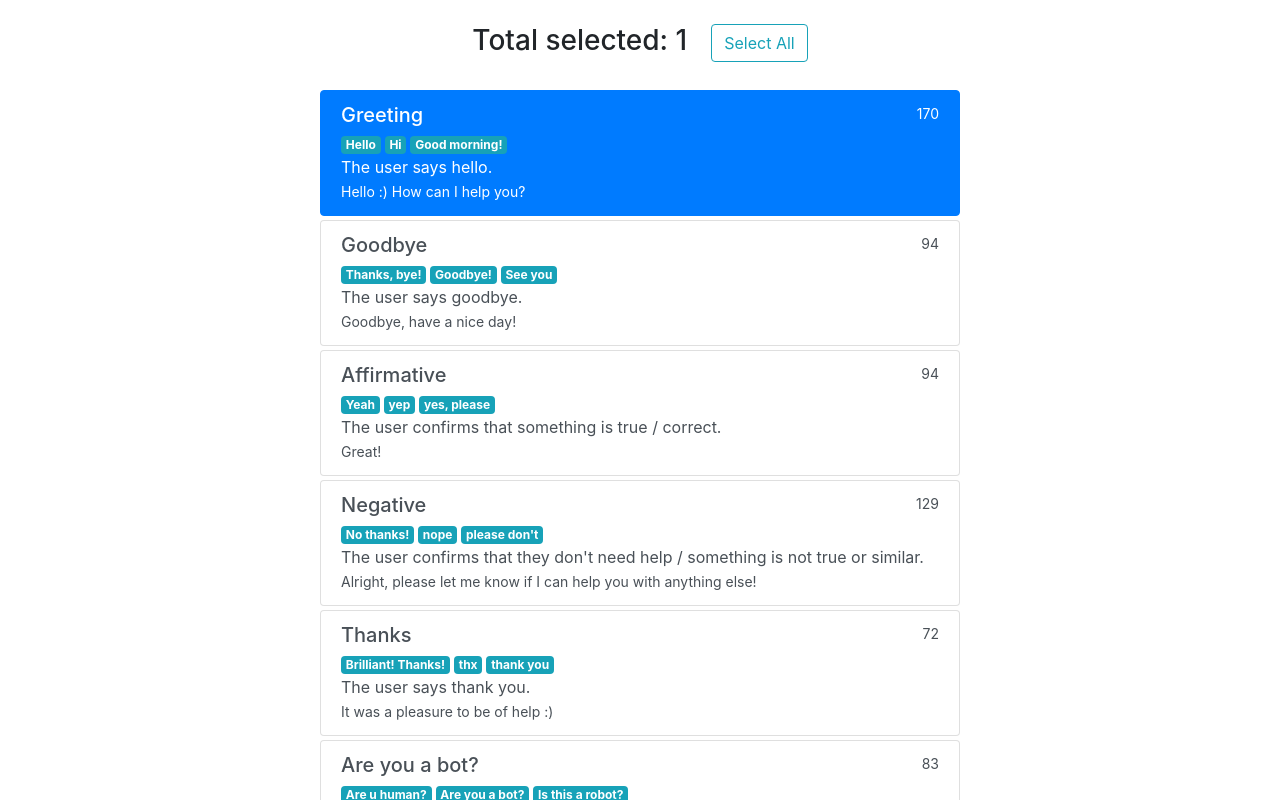
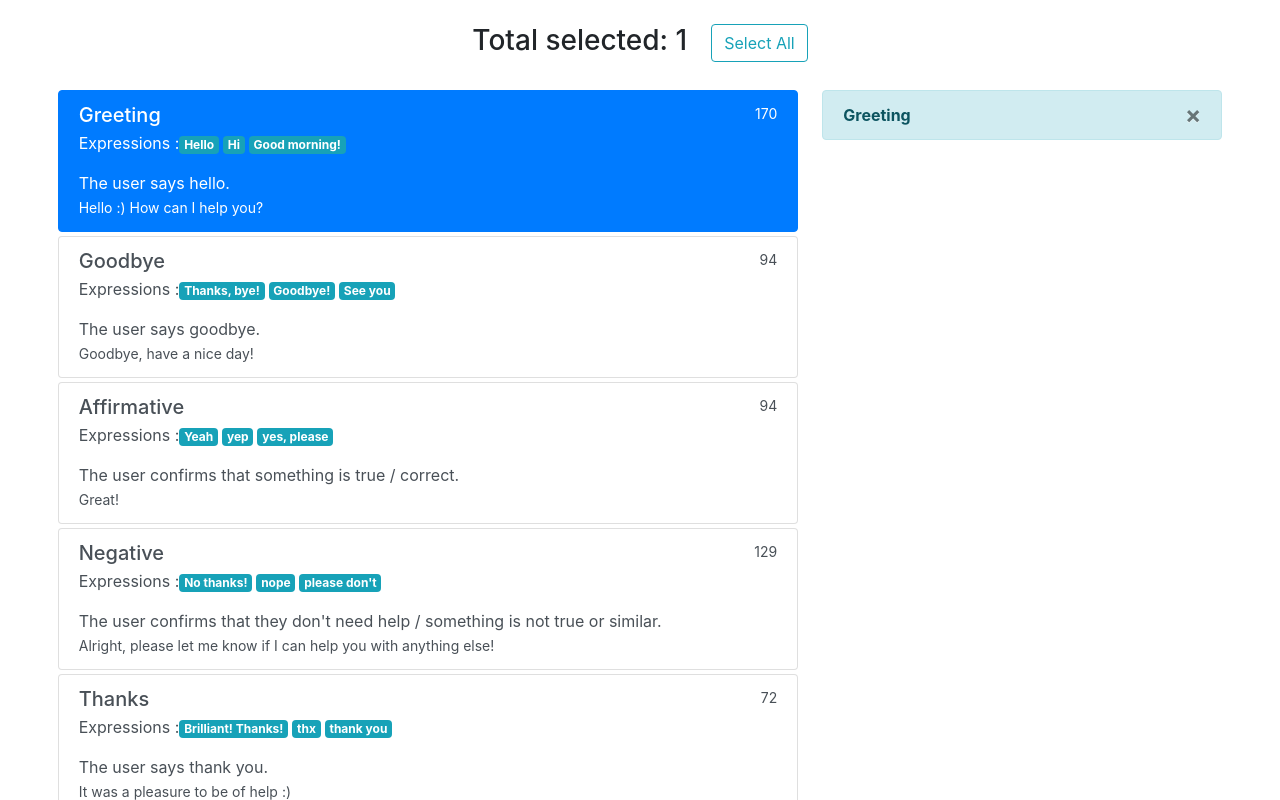
Before and after one commit to aminul007bd/react-playground, a React (Create React App) app: page / in a window 1280 px wide. Both pictures are taken after a click on the button 640 px from the left and 152 px from the top of the page. Shown: the top 800 px of the page. Built offline with nearby package versions, Linux system fonts and the light colour scheme; the HTML template or start-up script is replaced by a standard one.

Commit message:
add selected panel

```diff
--- a/package.json
+++ b/package.json
@@ -8,8 +8,6 @@
     "@testing-library/user-event": "^12.1.10",
     "bootstrap": "^4.6.0",
     "react": "^17.0.1",
-    "react-bootstrap": "^1.1.0-rc.0",
-    "react-bootstrap-icons": "^1.0.3-alpha5",
     "react-dom": "^17.0.1",
     "react-router-dom": "^5.2.0",
     "react-scripts": "4.0.1",
--- a/src/components/PretrainedIntents.js
+++ b/src/components/PretrainedIntents.js
@@ -19,7 +19,10 @@ function PretrainedIntents() {
 			setSelectedIds([])
 		}
 	}
-
+	const removeSlectedIntents = (id) => {
+		const removedId = selectedIds.filter((item) => item !== id)
+		setSelectedIds(removedId)
+	}
 	const intentsData = appData.map((intents) => {
 		const onToggle = (id) => {
 			if (selectedIds.includes(id)) {
@@ -29,6 +32,7 @@ function PretrainedIntents() {
 				setSelectedIds([...selectedIds, id])
 			}
 		}
+
 		const isRowSelected = selectedIds.includes(intents.id) ? 'active' : ''
 
 		return (
@@ -43,11 +47,14 @@ function PretrainedIntents() {
 						<h5 className="mb-1">{intents.name}</h5>
 						<small>{intents.trainingData.expressionCount}</small>
 					</div>
-					{intents.trainingData.expressions.map((expression) => (
-						<span key={expression.id} className="badge badge-info mr-1">
-							{expression.text}
-						</span>
-					))}
+					<p>
+						Expressions :
+						{intents.trainingData.expressions.map((expression) => (
+							<span key={expression.id} className="badge badge-info mr-1">
+								{expression.text}
+							</span>
+						))}
+					</p>
 
 					<p className="mb-0">{intents.description}</p>
 					<small>{intents.reply.text}</small>
@@ -69,7 +76,27 @@ function PretrainedIntents() {
 					</div>
 				</div>
 				<div className="row justify-content-md-center mt-4">
-					<div className="col-xs-6">{intentsData}</div>
+					<div className="col-xs-4 mr-4">{intentsData}</div>
+					<div className="col-xs-4">
+						{appData
+							.filter((item) => selectedIds.includes(item.id))
+							.map((intents) => {
+								return (
+									<div className="alert alert-info" key={intents.id} style={{ minWidth: '400px' }}>
+										<strong className="mr-auto">{intents.name}</strong>
+										<button
+											type="button"
+											className="ml-2 mb-1 close"
+											data-dismiss="toast"
+											aria-label="Close"
+											onClick={() => removeSlectedIntents(intents.id)}
+										>
+											<span aria-hidden="true">&times;</span>
+										</button>
+									</div>
+								)
+							})}
+					</div>
 				</div>
 			</div>
 		</>
```
Also changed, not shown: 2 other files (tests, documents, lock files or other folders).
